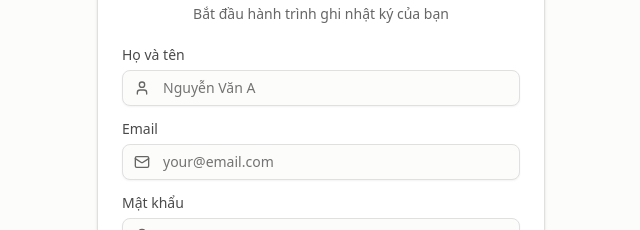
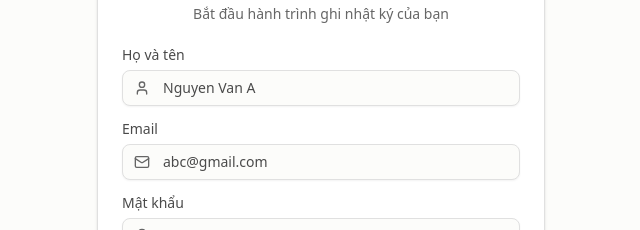
Before and after one commit to thanquan654/Project1-MoodDiary, a Next.js app in the folder app/frontend/: page /register in a window 1280 px wide. Shown: the part 213-443 px from the top of the page, without its empty margins (319-959 px from the left). Built offline with nearby package versions, Linux system fonts and the light colour scheme; no server answers.

Commit message:
Revert "feat: xóa dữ liệu mẫu và sửa lại trường fullName để đúng với API"
This reverts commit 90858a7cfa735b94ef46858c04202d08f40d5454.

```diff
--- a/app/frontend/src/app/(auth)/login/page.tsx
+++ b/app/frontend/src/app/(auth)/login/page.tsx
@@ -52,8 +52,8 @@ export default function LoginPage() {
 		handleSubmit: (event: React.FormEvent<HTMLFormElement>) => void
 	} = useForm(
 		{
-			email: '',
-			password: '',
+			email: 'danhtien2k4@gmail.com',
+			password: '123456',
 		},
 		validateLoginForm,
 		loginUser,
--- a/app/frontend/src/app/(auth)/register/page.tsx
+++ b/app/frontend/src/app/(auth)/register/page.tsx
@@ -75,11 +75,11 @@ export default function RegisterPage() {
 		handleSubmit: (event: React.FormEvent<HTMLFormElement>) => void
 	} = useForm(
 		{
-			name: '',
-			email: '',
-			password: '',
-			confirmPassword: '',
-			agreeToTerms: false,
+			name: 'Nguyen Van A',
+			email: 'abc@gmail.com',
+			password: '123456',
+			confirmPassword: '123456',
+			agreeToTerms: true,
 		},
 		validateRegisterForm,
 		registerUser,
--- a/app/frontend/src/lib/apis/authApi.ts
+++ b/app/frontend/src/lib/apis/authApi.ts
@@ -21,7 +21,7 @@ const registerUserApi = async (
 		headers: {
 			'Content-Type': 'application/json',
 		},
-		body: JSON.stringify({ fullname: name, email, password }),
+		body: JSON.stringify({ fullName: name, email, password }),
 	})
 	return response
 }
```
